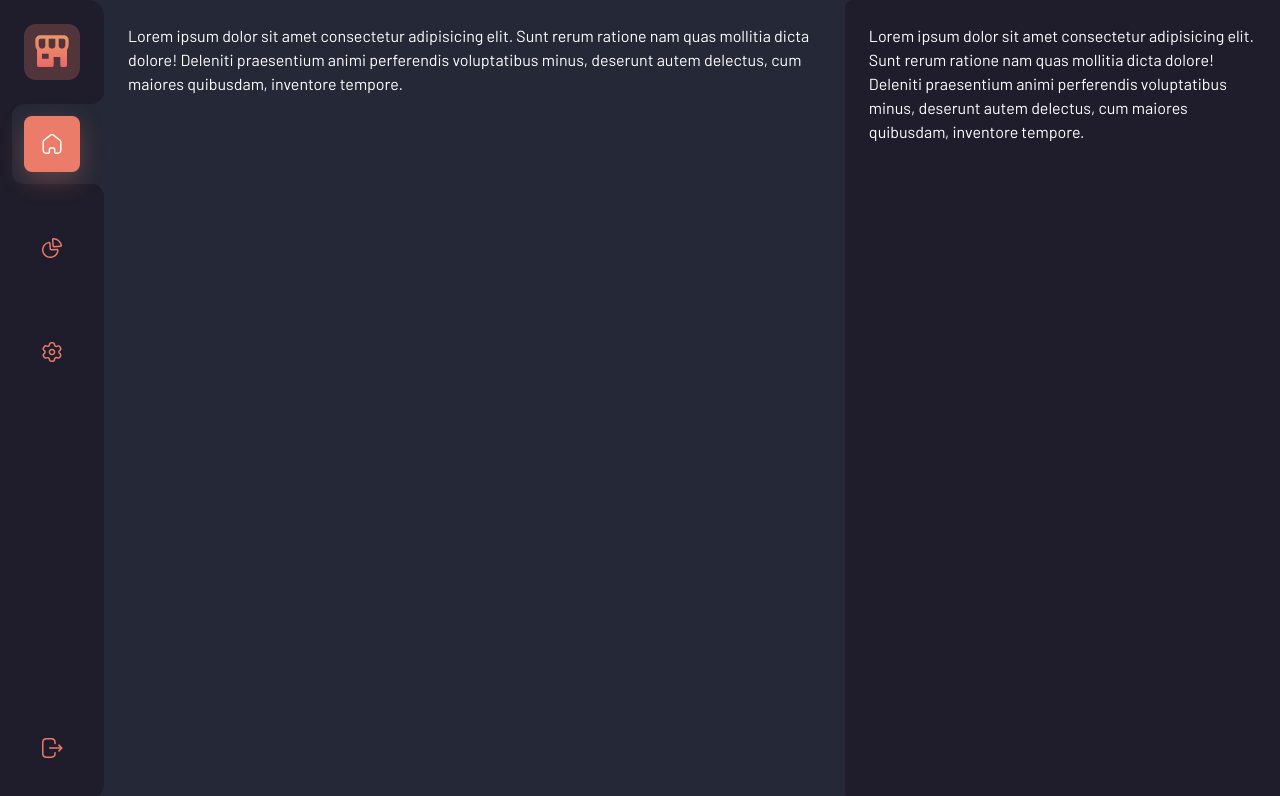
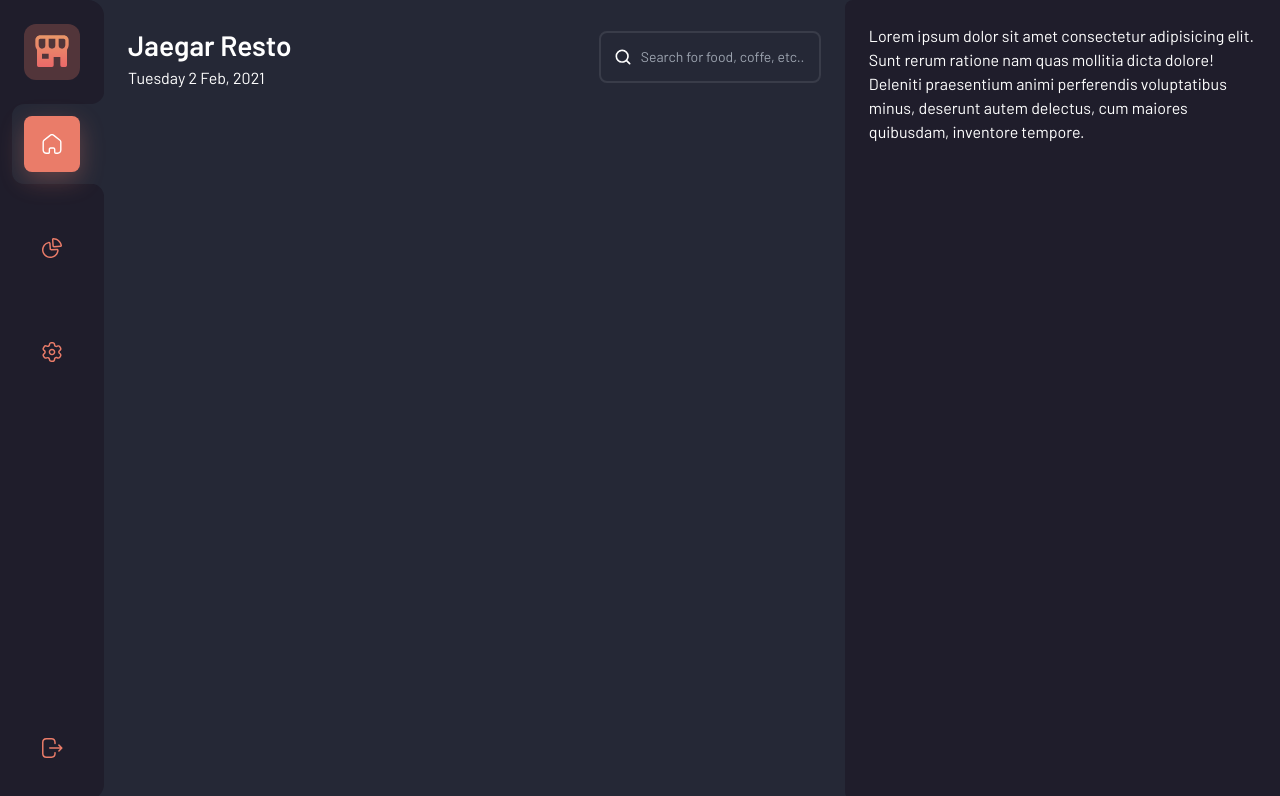
Before and after one commit to hilquias-kil/jaegar_resto, a Next.js app: page / in a window 1280 px wide. Shown: the top 796 px of the page. Built offline with nearby package versions, Linux system fonts and the light colour scheme.

Commit message:
ADD: header component

```diff
--- a/src/app/page.tsx
+++ b/src/app/page.tsx
@@ -1,15 +1,11 @@
 import { Cart } from "@/components/Cart";
+import { Header } from "@/components/Header";
 
 export default function Home() {
   return (
     <>
       <main className="p-6">
-        <p>
-          Lorem ipsum dolor sit amet consectetur adipisicing elit. Sunt rerum
-          ratione nam quas mollitia dicta dolore! Deleniti praesentium animi
-          perferendis voluptatibus minus, deserunt autem delectus, cum maiores
-          quibusdam, inventore tempore.
-        </p>
+        <Header />
       </main>
       <Cart />
     </>
--- /dev/null
+++ b/src/components/Header/Header.tsx
@@ -0,0 +1,14 @@
+export const Header = () => (
+  <header className="flex justify-between items-center">
+    <div>
+      <h1 className="text-[28px] font-semibold">Jaegar Resto</h1>
+      <p>Tuesday 2 Feb, 2021</p>
+    </div>
+
+    <input
+      type="text"
+      className="bg-[url('/search.svg')] bg-no-repeat bg-[14px_center] border-line bg-form hover:bg-[#373A48] focus:bg-[#1F1D2B] focus:border-[#ABBBC2] border-2 rounded-lg p-[14px] pl-10 box-content group-focus:bg-primary w-[164px] text-sm bg-transparent focus:outline-none"
+      placeholder="Search for food, coffe, etc.."
+    />
+  </header>
+);
--- /dev/null
+++ b/src/components/Header/index.ts
@@ -0,0 +1 @@
+export * from "./Header"
--- a/src/components/Icons/index.ts
+++ b/src/components/Icons/index.ts
@@ -2,3 +2,4 @@ export * from "./home";
 export * from "./dashboard";
 export * from "./settings";
 export * from "./logout";
+export * from "./search"
--- /dev/null
+++ b/src/components/Icons/search.tsx
@@ -0,0 +1,12 @@
+export function Search() {
+  return (
+    <svg xmlns="http://www.w3.org/2000/svg" width="16" height="15" fill="none">
+      <path
+        fill="#fff"
+        fill-rule="evenodd"
+        d="M2.167 6.667c0-2.758 2.242-5 5-5 2.757 0 5 2.242 5 5 0 2.757-2.243 5-5 5-2.758 0-5-2.243-5-5Zm13.089 6.91-2.83-2.83a6.626 6.626 0 0 0 1.407-4.08A6.674 6.674 0 0 0 7.167 0 6.674 6.674 0 0 0 .5 6.667a6.674 6.674 0 0 0 6.667 6.666c1.538 0 2.952-.529 4.08-1.406l2.83 2.829a.831.831 0 0 0 1.179 0 .832.832 0 0 0 0-1.178Z"
+        clip-rule="evenodd"
+      />
+    </svg>
+  );
+}
--- a/tailwind.config.ts
+++ b/tailwind.config.ts
@@ -16,7 +16,8 @@ const config: Config = {
       form: "#2D303E",
       text: "#E0E6E9",
       nav: "#373A48",
-      white: "#ffffff"
+      white: "#ffffff",
+      transparent: "transparent"
     },
   },
 };
```
Also changed, not shown: public/search.svg (added).
